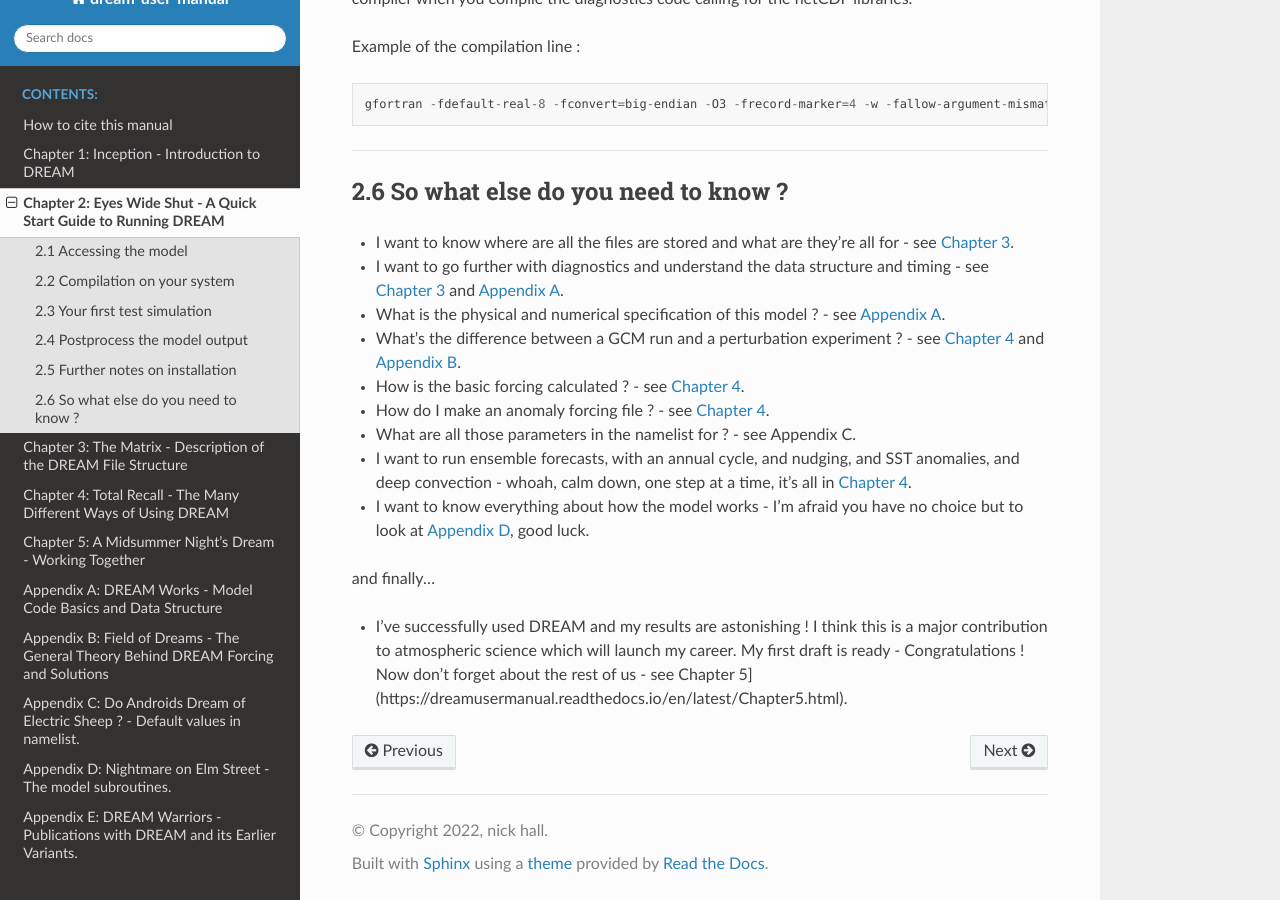
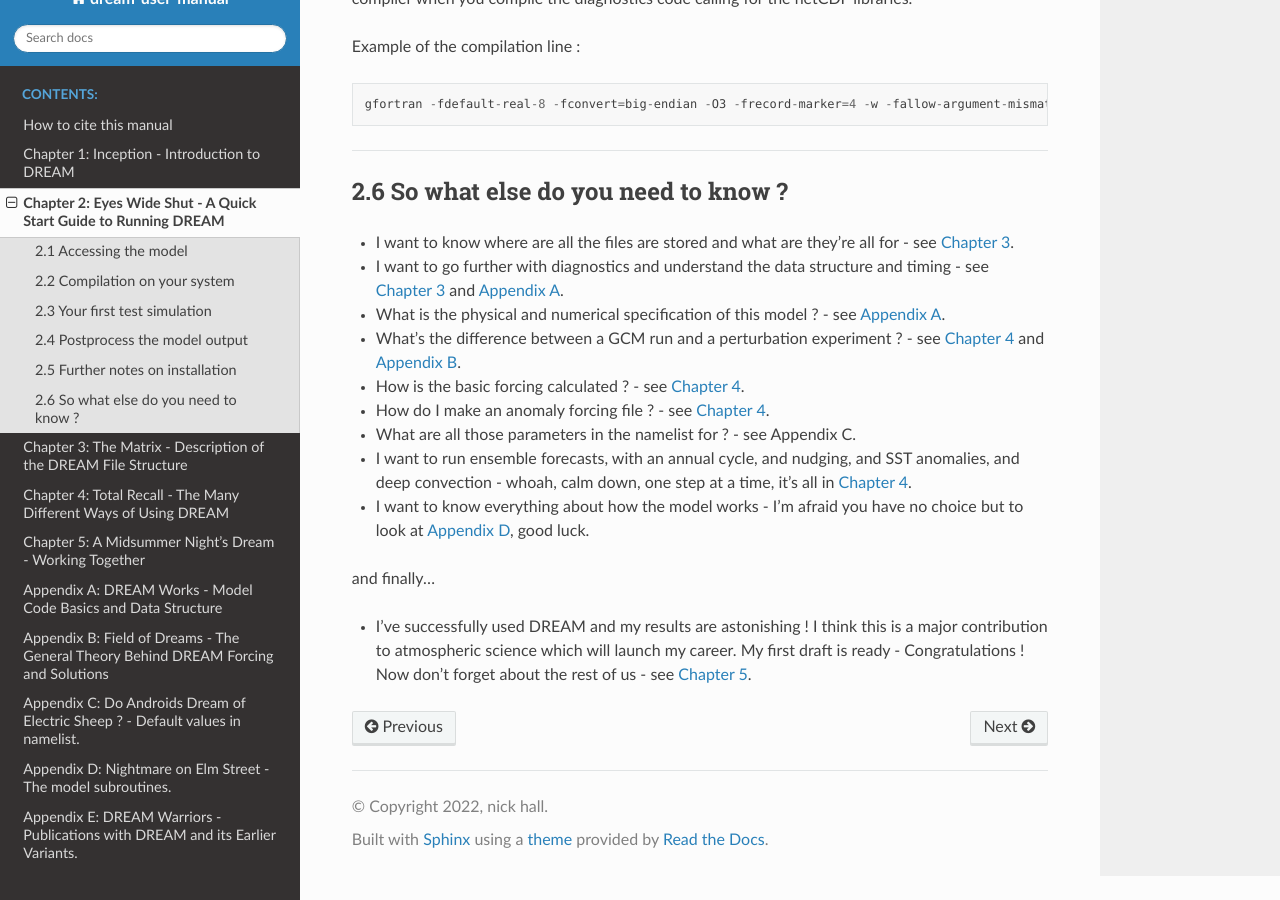
Before and after one commit to dream-gcm/usermanual, a Sphinx documentation site: the page built from source/Chapter2.md, in a window 1280 px wide and 900 px high, scrolled down 3428 px. Built offline with Sphinx 7.4.7 and the Read the Docs theme 2.0.0, drawn with Linux system fonts in a browser that asks for light colours.

Commit message:
SLX: Upd

```diff
--- a/source/Chapter2.md
+++ b/source/Chapter2.md
@@ -113,4 +113,4 @@ gfortran -fdefault-real-8 -fconvert=big-endian -O3 -frecord-marker=4 -w -fallow-
 
 and finally…
 
-* I’ve successfully used DREAM and my results are astonishing ! I think this is a major contribution to atmospheric science which will launch my career. My first draft is ready - Congratulations ! Now don’t forget about the rest of us - see Chapter 5](https://dreamusermanual.readthedocs.io/en/latest/Chapter5.html).
+* I’ve successfully used DREAM and my results are astonishing ! I think this is a major contribution to atmospheric science which will launch my career. My first draft is ready - Congratulations ! Now don’t forget about the rest of us - see [Chapter 5](https://dreamusermanual.readthedocs.io/en/latest/Chapter5.html).
```
